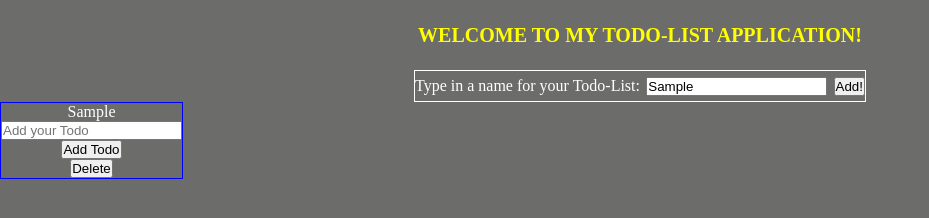
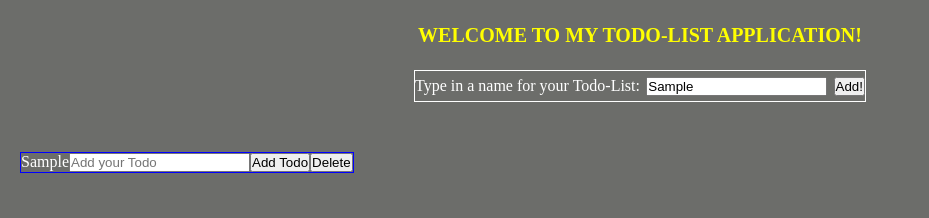
Before and after one commit to DenDanilkov/Advanced-React-Todo, a React app: page / in a window 1280 px wide. Both pictures are taken after typing "Sample" into the empty fields and a click on the button "Add!". Shown: the whole page, without its empty margins (0-929 px from the left). Built offline with nearby package versions, Linux system fonts and the light colour scheme.

Commit message:
feat: fo styles for better visibility

```diff
--- a/src/components/inputs/addTodoList/addTodoList.scss
+++ b/src/components/inputs/addTodoList/addTodoList.scss
@@ -6,4 +6,5 @@
     height: 30px;
     align-items: center;
     align-self: center;
+    margin-bottom: 50px;
 }
--- a/src/components/todolists/todoList.scss
+++ b/src/components/todolists/todoList.scss
@@ -73,7 +73,6 @@
   .TodoList {
       border: 1px solid blue;
       display: flex;
-      flex-direction: column;
-      align-items: center;
-      width: auto;
+      margin-left: 20px;
+      margin-bottom: 20px;
   }
```
